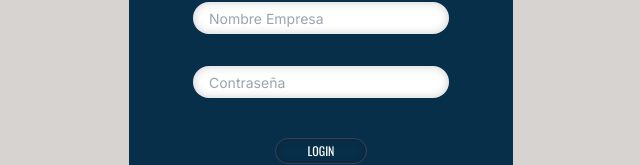
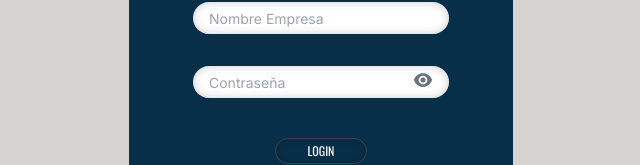
Before and after one commit to MatiasCuadra98/Electrica-mosconi-frontend, a React (Vite) app: page /login in a window 1280 px wide. Shown: the part 351-516 px from the top of the page, without its empty margins (319-959 px from the left). Built offline with nearby package versions, Linux system fonts and the light colour scheme; no server answers.

Commit message:
descomento codigo

```diff
--- a/src/components/login/BusinessLogin.jsx
+++ b/src/components/login/BusinessLogin.jsx
@@ -31,10 +31,10 @@ const BusinessLogin = () => {
   };
 console.log(input);
 
-// const toggleShowPassword = (e) => {
-//   e.preventDefault()
-//   setShowPassword(!showPassword);
-//  }
+const toggleShowPassword = (e) => {
+  e.preventDefault()
+  setShowPassword(!showPassword);
+ }
 
   const handlerLoginSubmit = async (e) => {
     e.preventDefault();
@@ -71,9 +71,9 @@ console.log(input);
                 value={input.password}
                 onChange={handlerInputChange}
               />
-            {/* <button onClick={toggleShowPassword} className="absolute right-4 top-1/4  text-gray-500 bg-transparent border-none mx-0 my-2 p-0">
+            <button onClick={toggleShowPassword} className="absolute right-4 top-1/4  text-gray-500 bg-transparent border-none mx-0 my-2 p-0">
               {showPassword ? (<EyeSlashIcon className="w-5 h-5" />) : (<EyeIcon className="w-5 h-5" />)}
-            </button> */}
+            </button>
             </div>
           </div>
           <div className="flex justify-center">
```
